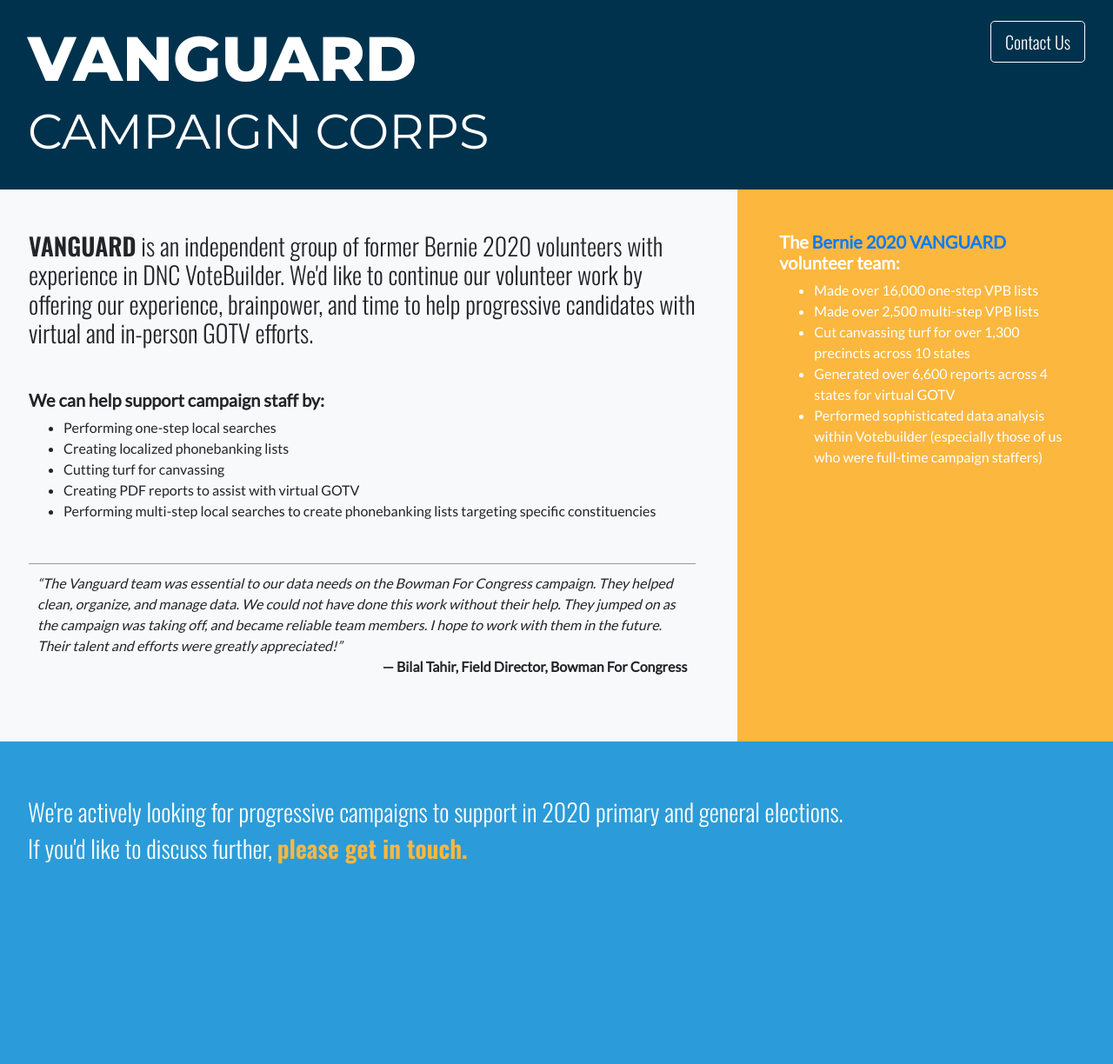
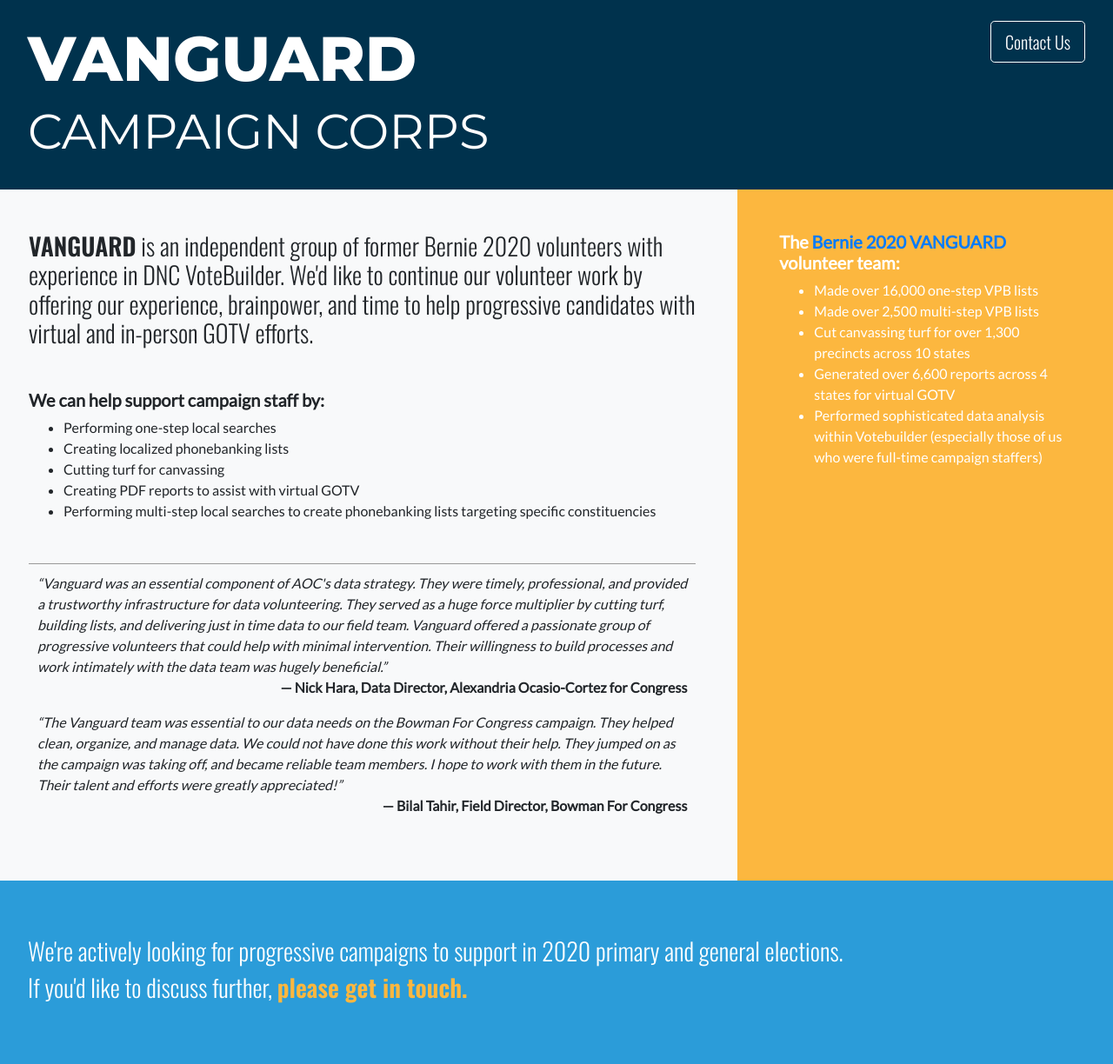
Before and after one commit to orgvanize/orgvanize.github.io, a Jekyll site: the page built from index.md, in a window 1280 px wide. Shown: the whole page at 87% size. Built offline with Jekyll 4.4.1, drawn with Linux system fonts in a browser that asks for light colours; before the commit the page ends 1064 px from its top, so only the background shows below that.

Commit message:
index.md: Add testimonial from the AOC campaign

```diff
--- a/index.md
+++ b/index.md
@@ -29,6 +29,8 @@ layout: default
             <li>Performing multi-step local searches to create phonebanking lists targeting specific constituencies</li>
         </ul>
         <div class="testimonial-container">
+	    <q class="testimonial">Vanguard was an essential component of AOC's data strategy. They were timely, professional, and provided a trustworthy infrastructure for data volunteering. They served as a huge force multiplier by cutting turf, building lists, and delivering just in time data to our field team. Vanguard offered a passionate group of progressive volunteers that could help with minimal intervention. Their willingness to build processes and work intimately with the data team was hugely beneficial.</q>
+	    <p class="testimonial-attribution"> &mdash; Nick Hara, Data Director, Alexandria Ocasio-Cortez for Congress</p>
             <q class="testimonial">The Vanguard team was essential to our data needs on the Bowman For Congress campaign. They helped clean, organize, and manage data. We could not have done this work without their help. They jumped on as the campaign was taking off, and became reliable team members. I hope to work with them in the future. Their talent and efforts were greatly appreciated!</q>
             <p class="testimonial-attribution"> &mdash; Bilal Tahir, Field Director, Bowman For Congress</p>
         </div>
```
